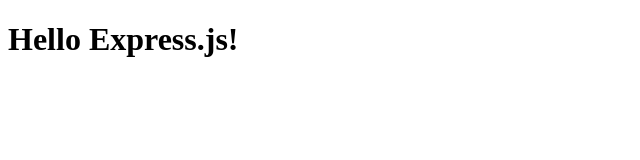
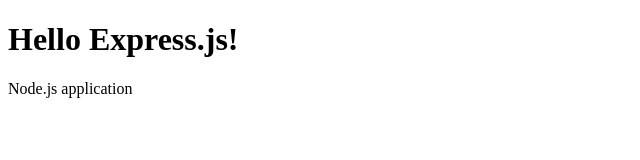
Before and after one commit to joingi/web-server, a website: page public/index.html in a window 1280 px wide. Shown: the whole page, without its empty margins (0-640 px from the left). Drawn offline with Linux system fonts and the light colour scheme.

Commit message:
Heroku push test

```diff
--- a/public/index.html
+++ b/public/index.html
@@ -6,5 +6,6 @@
 	</head>
 	<body>
 		<h1>Hello Express.js!</h1>
+        <p>Node.js application</p>
 	</body>
 </html>
```
